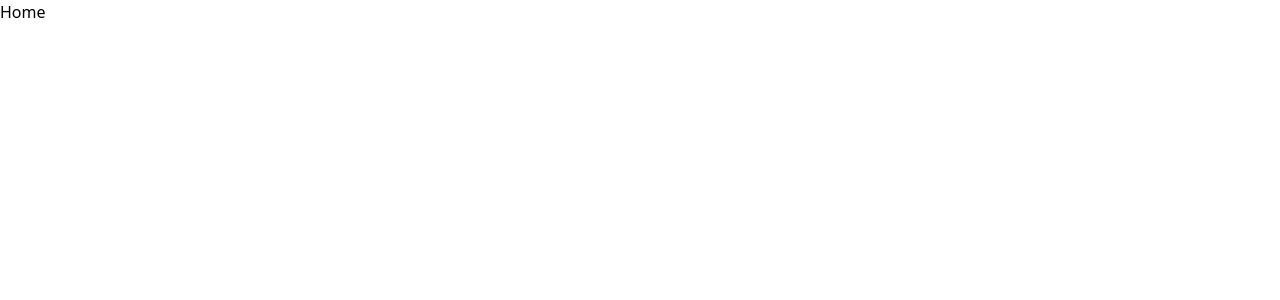
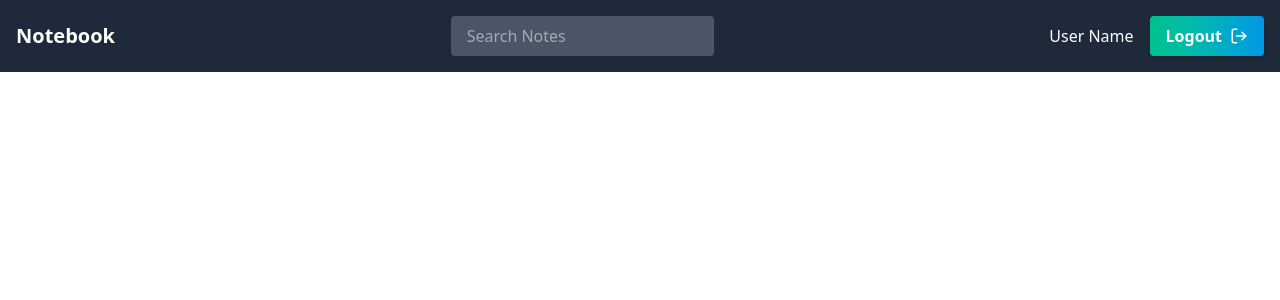
Before and after one commit to amirhamza24/notebook, a React (Vite) app in the folder frontend/: page / in a window 1280 px wide. Shown: the top 300 px of the page. Built offline with nearby package versions, Linux system fonts and the light colour scheme.

Commit message:
global button components add

```diff
--- /dev/null
+++ b/frontend/src/components/Button.jsx
@@ -0,0 +1,12 @@
+import React from "react";
+
+export default function Button({ children, className = "", ...props }) {
+  return (
+    <button
+      className={`w-auto bg-gradient-to-r from-green-500 via-teal-500 to-blue-500 animate-gradientMove text-white font-semibold py-2 rounded-sm cursor-pointer shadow-md ${className}`}
+      {...props}
+    >
+      {children}
+    </button>
+  );
+}
--- /dev/null
+++ b/frontend/src/components/Navbar.jsx
@@ -0,0 +1,43 @@
+import React from "react";
+import { Link } from "react-router-dom";
+import Button from "./Button";
+import { FiLogOut } from "react-icons/fi";
+
+export default function Navbar() {
+  return (
+    <div>
+      <nav className="bg-gray-800 p-4 text-white flex justify-between items-center">
+        <div className="text-xl font-bold">
+          <Link to="/">Notebook</Link>
+        </div>
+
+        <input
+          type="text"
+          placeholder="Search Notes"
+          className="bg-gray-600 px-4 py-2 rounded"
+        />
+
+        <div>
+          <span className="mr-4">User Name</span>
+
+          {/* <Link to="/login" className="bg-blue-500 px-4 py-2 rounded mr-4">
+            Login
+          </Link>
+
+          <Link to="/register" className="bg-blue-500 px-4 py-2 rounded mr-4">
+            Signup
+          </Link> */}
+
+          {/* <button className="btn-primary">Logout</button> */}
+          <Link to="/login">
+            <Button className="px-4">
+              <span className="flex items-center gap-2">
+                Logout <FiLogOut className="text-white text-lg" />
+              </span>
+            </Button>
+          </Link>
+        </div>
+      </nav>
+    </div>
+  );
+}
--- a/frontend/src/pages/Home.jsx
+++ b/frontend/src/pages/Home.jsx
@@ -1,5 +1,10 @@
 import React from "react";
+import Navbar from "../components/Navbar";
 
 export default function Home() {
-  return <div>Home</div>;
+  return (
+    <div>
+      <Navbar />
+    </div>
+  );
 }
```
